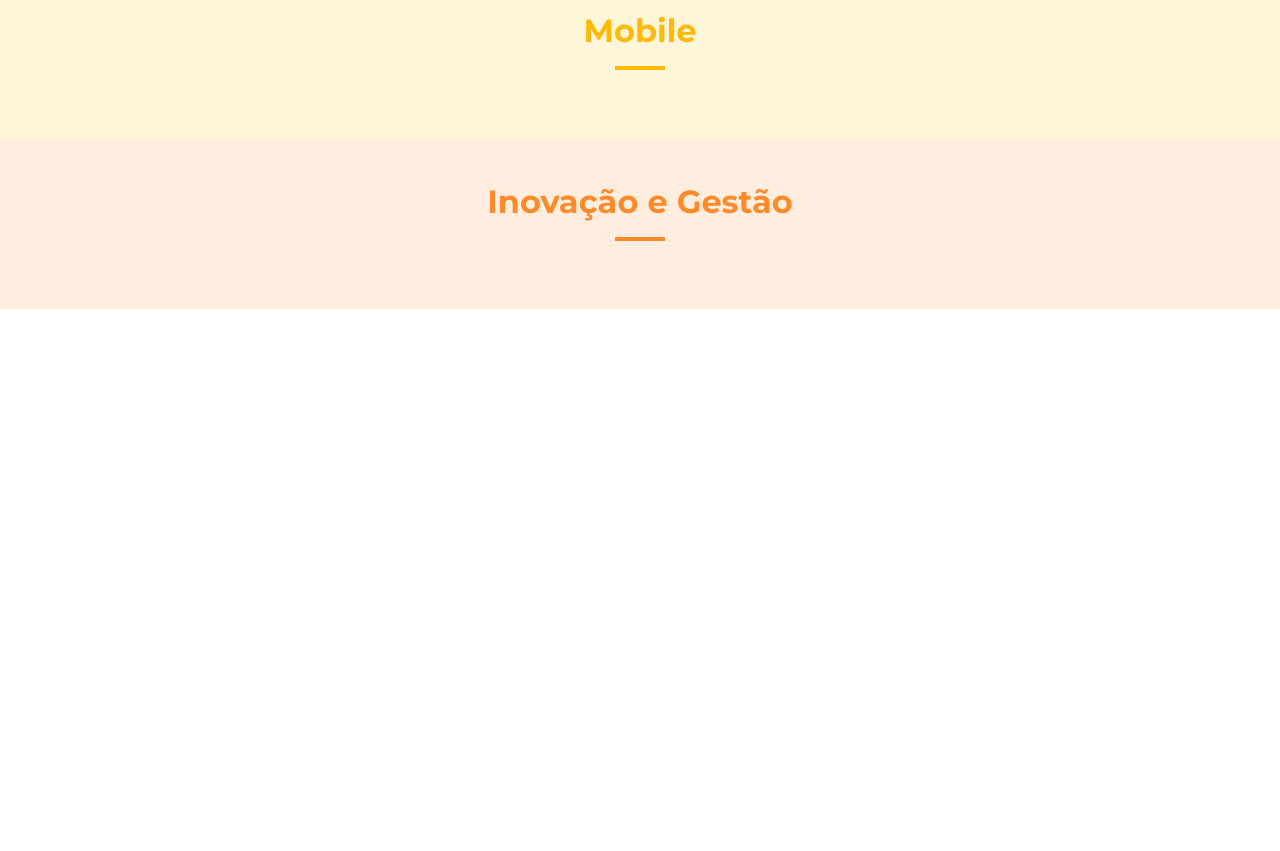
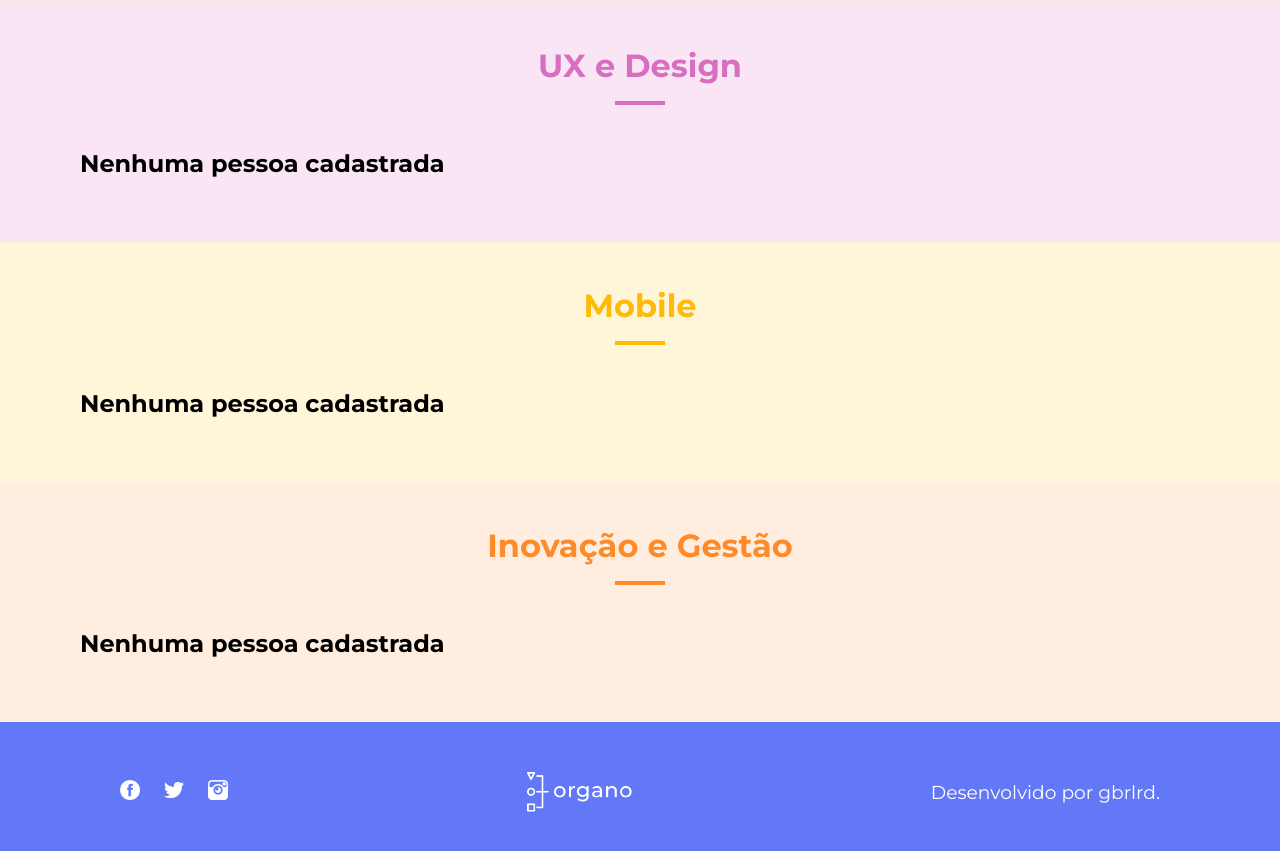
Before and after one commit to gabrielredu/alura, a React (Create React App) app in the folder 03-formacao-react-com-javascript/01-react-desenvolvendo-com-javascript/organo/: page / in a window 1280 px wide. Shown: the part 2020-2871 px from the top of the page. Before the commit the page ends 2329 px from the top, so only its background shows below. Built offline with nearby package versions, Linux system fonts and the light colour scheme.

Commit message:
Aula 4 finalizada

```diff
--- a/03-formacao-react-com-javascript/01-react-desenvolvendo-com-javascript/organo/src/App.js
+++ b/03-formacao-react-com-javascript/01-react-desenvolvendo-com-javascript/organo/src/App.js
@@ -2,6 +2,7 @@ import { useState } from 'react';
 import Banner from './components/Banner';
 import Formulario from './components/Formulario';
 import Time from './components/Time';
+import Footer from './components/Footer';
 
 function App() {
 
@@ -45,7 +46,7 @@ function App() {
   }
 
   return (
-    <div>
+    <>
       <Banner />
       <Formulario
         novoColaborador={colaborador => colaboradorCadastrado(colaborador)}
@@ -61,7 +62,8 @@ function App() {
         colaboradores={colaboradores.filter(colaborador => colaborador.time === time.nome)}
         />
       })}
-    </div>
+      <Footer />
+    </>
   );
 }
 
--- /dev/null
+++ b/03-formacao-react-com-javascript/01-react-desenvolvendo-com-javascript/organo/src/components/Footer/Footer.css
@@ -0,0 +1,26 @@
+.footer {
+    align-items: center;
+    background-color: #6278F7;
+    display: flex;
+    justify-content: space-between;
+    padding: 40px 120px;
+}
+
+.footer-social {
+    display: flex;
+    gap: 24px;
+    list-style: none;
+}
+
+.footer-social-item img {
+    height: 20px;
+}
+
+.footer-title {
+    height: 40px;
+}
+
+.footer-text {
+    color: #fff;
+    font-weight: 400;
+}
--- /dev/null
+++ b/03-formacao-react-com-javascript/01-react-desenvolvendo-com-javascript/organo/src/components/Footer/index.js
@@ -0,0 +1,23 @@
+import './Footer.css';
+
+const Footer = () => {
+    return (
+        <footer className='footer'>
+            <ul className='footer-social'>
+                <li className='footer-social-item'>
+                    <img src='/imgs/fb.png' alt='Facebook' />
+                </li>
+                <li className='footer-social-item'>
+                    <img src='/imgs/tw.png' alt='Twitter' />
+                </li>
+                <li className='footer-social-item'>
+                    <img src='/imgs/ig.png' alt='Instagram' />
+                </li>
+            </ul>
+            <img className='footer-title' src='/imgs/logo.png' alt='Organo' />
+            <h3 className='footer-text'>Desenvolvido por gbrlrd.</h3>
+        </footer>
+    )
+}
+
+export default Footer;
--- a/03-formacao-react-com-javascript/01-react-desenvolvendo-com-javascript/organo/src/components/Formulario/index.js
+++ b/03-formacao-react-com-javascript/01-react-desenvolvendo-com-javascript/organo/src/components/Formulario/index.js
@@ -20,6 +20,10 @@ const Formulario = (props) => {
             img,
             time
         })
+        setNome('')
+        setCargo('')
+        setImg('')
+        setTime('')
     }
 
     return (
--- a/03-formacao-react-com-javascript/01-react-desenvolvendo-com-javascript/organo/src/components/Time/index.js
+++ b/03-formacao-react-com-javascript/01-react-desenvolvendo-com-javascript/organo/src/components/Time/index.js
@@ -8,6 +8,7 @@ const Time = (props) => {
         '--bg-escuro': props.corPrimaria
     }
     return (
+        props.colaboradores.length > 0 ?
             <section className='time' style={cssVar}>
                 <h3 style={{ color: props.corPrimaria }}>
                     {props.nomeTime}
@@ -16,6 +17,15 @@ const Time = (props) => {
                     {props.colaboradores.map(colaborador => <Card style={cssVar} nome={colaborador.nome} cargo={colaborador.cargo} img={colaborador.img} key={props.index}/>)}
                 </ul>
             </section>
+        :
+            <section className='time' style={cssVar}>
+                <h3 style={{ color: props.corPrimaria }}>
+                    {props.nomeTime}
+                </h3>
+                <ul className='time-list'>
+                    <h2>Nenhuma pessoa cadastrada</h2>
+                </ul>
+            </section>
     )
 }
 
```
Lines whose indentation alone changed are shown as unchanged.
